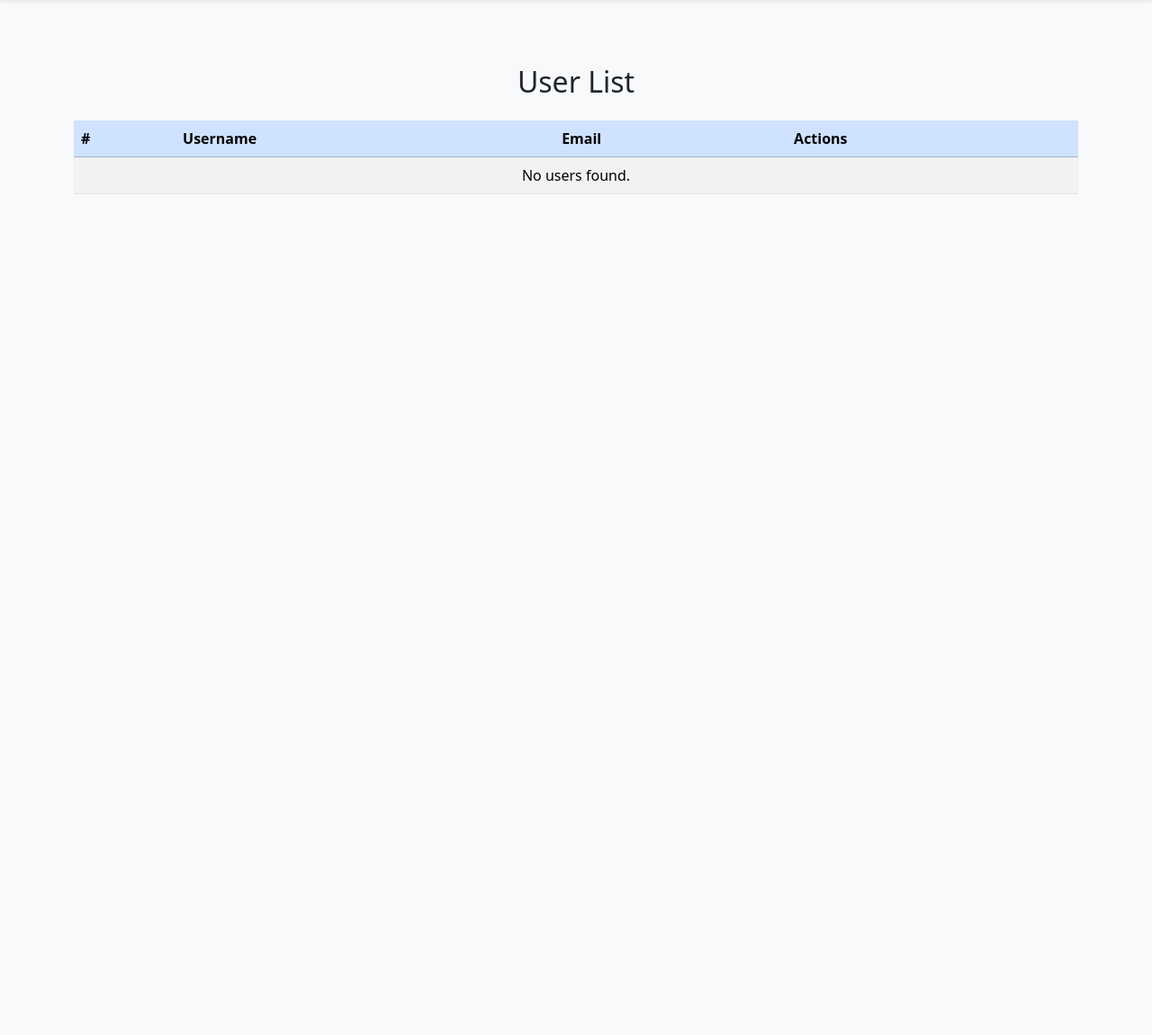
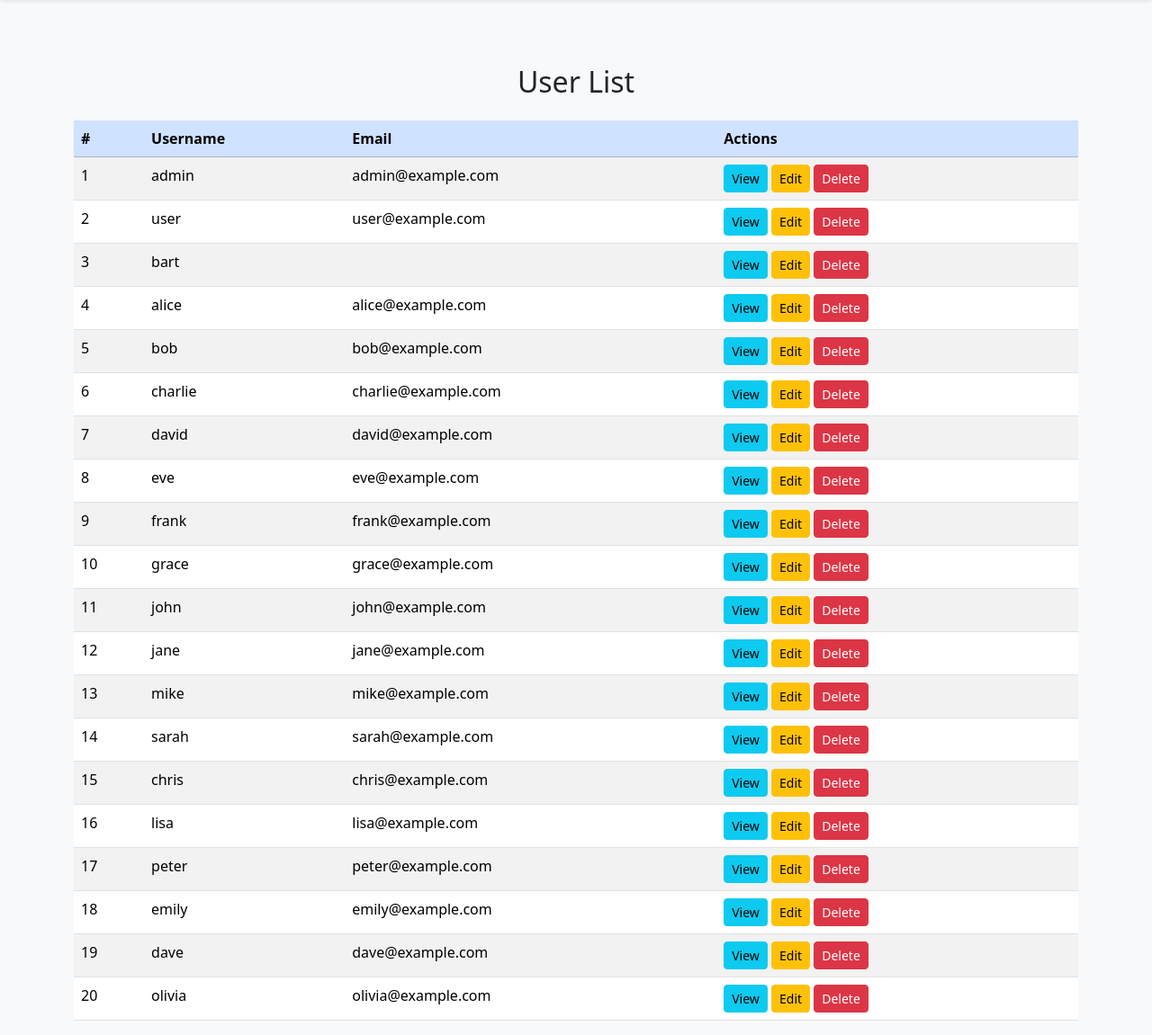
Before and after one commit to gaajj/web-development-end-assignment, a PHP site: page /views/admin/admin.php in a window 1280 px wide. Shown: the part 56-1207 px from the top of the page at 90% size. Before the commit the page ends 272 px from the top, so only its background shows below. Run offline with PHP 8.4, Linux system fonts and the light colour scheme; data comes from the database, SQL or seed files in the repository.

Commit message:
Add admin userlist to use js with API endpoint

```diff
--- a/app/controllers/AdminController.php
+++ b/app/controllers/AdminController.php
@@ -17,8 +17,13 @@ class AdminController
     {
         session_start();
 
-        $users = $this->userService->getAll();
-
         include __DIR__ . '/../views/admin/admin.php';
     }
+
+    public function getUsersJson()
+    {
+        header('Content-Type: application/json');
+        $users = $this->userService->getAll();
+        echo json_encode($users);
+    }
 }
--- a/app/public/index.php
+++ b/app/public/index.php
@@ -17,6 +17,7 @@ $router->add('/', HomeController::class, 'index');
 $router->add('/profile/{username}', ProfileController::class, 'showProfile');
 $router->add('/profile/{username}/edit', ProfileController::class, 'editProfile');
 $router->add('/profile/{username}/picture', ProfileController::class, 'updateProfilePicture');
+$router->add('/profile/{username}/delete', ProfileController::class, 'deleteProfile');
 
 // -> post
 $router->add('/post/view/{post_id}', PostController::class, 'showPost');
@@ -33,6 +34,7 @@ $router->add('/register', AuthController::class, 'register');
 $router->add('/logout', AuthController::class, 'logout');
 
 // -> api
+$router->add('/api/users', AdminController::class, 'getUsersJson');
 $router->add('/api/user/{username}', ProfileController::class, 'getUserJson');
 $router->add('/api/post/{id}', PostController::class, 'getPostJson');
 
--- /dev/null
+++ b/app/public/js/admin.js
@@ -0,0 +1,28 @@
+document.addEventListener("DOMContentLoaded", function () {
+    const userTableBody = document.querySelector("#userTableBody");
+
+    function fetchUsers() {
+        fetch("/api/users")
+            .then((response) => response.json())
+            .then((users) => {
+                userTableBody.innerHTML = "";
+                users.forEach((user) => {
+                    const row = document.createElement("tr");
+                    row.innerHTML = `
+                        <td>${user.id}</td>
+                        <td>${user.username}</td>
+                        <td>${user.email}</td>
+                        <td>
+                            <a href="/profile/${user.username}" class="btn btn-info btn-sm">View</a>
+                            <a href="/profile/${user.username}/edit" class="btn btn-warning btn-sm">Edit</a>
+                            <a href="/profile/${user.username}/delete" class="btn btn-danger btn-sm" onclick="return confirm('Are you sure you want to delete this user?');">Delete</a>
+                        </td>
+                    `;
+                    userTableBody.appendChild(row);
+                });
+            })
+            .catch((error) => console.error("Error fetching users:", error));
+    }
+
+    fetchUsers();
+});
--- a/app/views/admin/admin.php
+++ b/app/views/admin/admin.php
@@ -12,32 +12,12 @@
                     <th>Actions</th>
                 </tr>
             </thead>
-            <tbody>
-                <?php if (!empty($users) && is_array($users)): ?>
-                    <?php foreach ($users as $index => $user): ?>
-                        <tr>
-                            <td><?php echo htmlspecialchars($user->id); ?></td>
-                            <td><?php echo htmlspecialchars($user->username); ?></td>
-                            <td><?php echo htmlspecialchars($user->email); ?></td>
-                            <td>
-                                <a href="/profile/<?php echo htmlspecialchars($user->username); ?>"
-                                    class="btn btn-info btn-sm">View</a>
-                                <a href="/profile/<?php echo htmlspecialchars($user->username); ?>/edit"
-                                    class="btn btn-warning btn-sm">Edit</a>
-                                <a href="/profile/<?php echo htmlspecialchars($user->username); ?>/delete"
-                                    class="btn btn-danger btn-sm"
-                                    onclick="return confirm('Are you sure you want to delete this user?');">Delete</a>
-                            </td>
-                        </tr>
-                    <?php endforeach; ?>
-                <?php else: ?>
-                    <tr>
-                        <td colspan="4" class="text-center">No users found.</td>
-                    </tr>
-                <?php endif; ?>
+            <tbody id="userTableBody">
+
             </tbody>
         </table>
     </div>
 </div>
 
+<script src="/js/admin.js"></script>
 <?php include __DIR__ . '/../footer.php'; ?>
```
